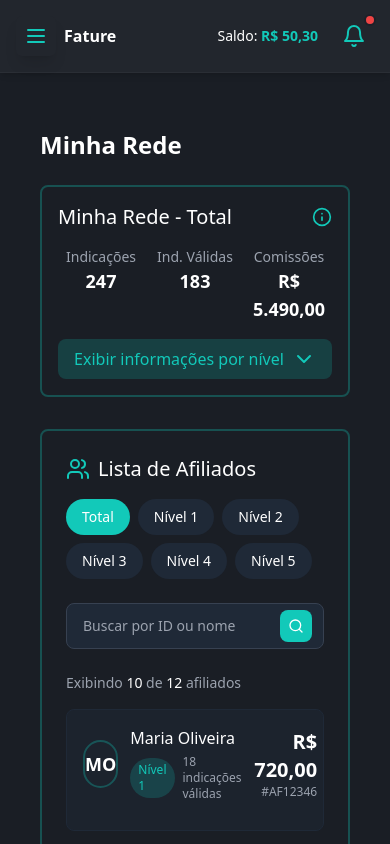
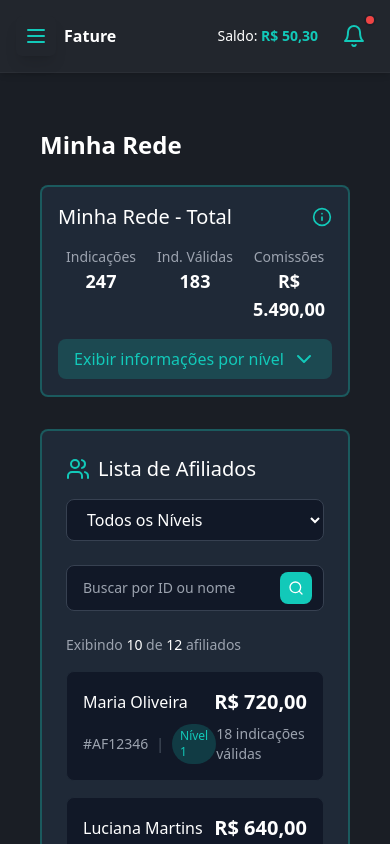
Before and after one commit to ederziomek/frontend-afiliados-fature, a Next.js app: page /minha-rede in a window 390 px wide. Built offline with nearby package versions, Linux system fonts and the light colour scheme.

Commit message:
Reorganizar layout dos cards mobile e ajustar cores dos frames conforme feedback do usuário

```diff
--- a/src/components/minha-rede/lista_afiliados.tsx
+++ b/src/components/minha-rede/lista_afiliados.tsx
@@ -12,10 +12,6 @@ interface NivelCardProps {
   indicacoes: number;
   indValidas: number;
   comissoes: string;
-}
-
-interface AvatarProps {
-  nome: string;
 }
 
 interface AfiliadoData {
@@ -49,7 +45,7 @@ interface ResumoData {
 // Componente para o card de resumo por nível
 const NivelCard: React.FC<NivelCardProps> = ({ titulo, indicacoes, indValidas, comissoes }) => {
   return (
-    <div className="bg-darker rounded-lg p-4 border-2 border-primary/30">
+    <div className="bg-gray-800 rounded-lg p-4 border-2 border-primary/30">
       <h2 className="text-lg font-medium mb-3">{titulo}</h2>
       <div className="space-y-2">
         <div className="flex justify-between">
@@ -65,23 +61,6 @@ const NivelCard: React.FC<NivelCardProps> = ({ titulo, indicacoes, indValidas, c
           <span className="font-medium text-success">R$ {comissoes}</span>
         </div>
       </div>
-    </div>
-  );
-};
-
-// Componente para o avatar com iniciais
-const Avatar: React.FC<AvatarProps> = ({ nome }) => {
-  const getInitials = (name: string): string => {
-    const names = name.split(' ');
-    if (names.length >= 2) {
-      return `${names[0][0]}${names[1][0]}`;
-    }
-    return names[0].substring(0, 2);
-  };
-
-  return (
-    <div className="w-12 h-12 rounded-full bg-darker border-2 border-primary/30 flex items-center justify-center text-lg font-bold">
-      {getInitials(nome)}
     </div>
   );
 };
@@ -203,7 +182,7 @@ const ListaAfiliados: React.FC<ListaAfiliadosProps> = ({ data }) => {
         <h1 className="text-2xl font-bold mb-6">Minha Rede</h1>
 
         {/* Card Total */}
-        <div className="border-2 border-primary/30 bg-darker rounded-lg p-4 mb-4 transition-all hover:translate-y-[-2px]">
+        <div className="border-2 border-primary/30 bg-gray-800 rounded-lg p-4 mb-4 transition-all hover:translate-y-[-2px]">
           <div className="flex justify-between items-center mb-4">
             <h2 className="text-xl font-medium">Minha Rede - Total</h2>
             <Info className="text-primary" size={20} />
@@ -271,51 +250,27 @@ const ListaAfiliados: React.FC<ListaAfiliadosProps> = ({ data }) => {
       </div>
 
       {/* Seção de Lista de Afiliados */}
-      <div className="border-2 border-primary/30 bg-darker rounded-lg p-6">
+      <div className="border-2 border-primary/30 bg-gray-800 rounded-lg p-6">
         <div className="flex flex-col md:flex-row justify-between items-start md:items-center mb-6 gap-4">
           <div className="flex items-center">
             <Users className="text-primary mr-2" size={24} />
             <h2 className="text-xl font-medium">Lista de Afiliados</h2>
           </div>
 
-          {/* Tabs de Filtro por Nível */}
-          <div className="flex flex-wrap gap-2">
-            <button
-              className={`py-2 px-4 rounded-full text-sm transition-all ${nivelFiltro === 'total' ? 'bg-primary text-darker' : 'bg-gray-800 text-white'}`}
-              onClick={() => setNivelFiltro('total')}
+          {/* Seletor de Nível (Dropdown) */}
+          <div className="w-full md:w-auto">
+            <select
+              className="w-full md:w-auto bg-gray-900 border border-gray-700 rounded-lg py-2 px-4 text-white focus:outline-none focus:border-primary"
+              value={nivelFiltro}
+              onChange={(e) => setNivelFiltro(e.target.value)}
             >
-              Total
-            </button>
-            <button
-              className={`py-2 px-4 rounded-full text-sm transition-all ${nivelFiltro === 'nivel1' ? 'bg-primary text-darker' : 'bg-gray-800 text-white'}`}
-              onClick={() => setNivelFiltro('nivel1')}
-            >
-              Nível 1
-            </button>
-            <button
-              className={`py-2 px-4 rounded-full text-sm transition-all ${nivelFiltro === 'nivel2' ? 'bg-primary text-darker' : 'bg-gray-800 text-white'}`}
-              onClick={() => setNivelFiltro('nivel2')}
-            >
-              Nível 2
-            </button>
-            <button
-              className={`py-2 px-4 rounded-full text-sm transition-all ${nivelFiltro === 'nivel3' ? 'bg-primary text-darker' : 'bg-gray-800 text-white'}`}
-              onClick={() => setNivelFiltro('nivel3')}
-            >
-              Nível 3
-            </button>
-            <button
-              className={`py-2 px-4 rounded-full text-sm transition-all ${nivelFiltro === 'nivel4' ? 'bg-primary text-darker' : 'bg-gray-800 text-white'}`}
-              onClick={() => setNivelFiltro('nivel4')}
-            >
-              Nível 4
-            </button>
-            <button
-              className={`py-2 px-4 rounded-full text-sm transition-all ${nivelFiltro === 'nivel5' ? 'bg-primary text-darker' : 'bg-gray-800 text-white'}`}
-              onClick={() => setNivelFiltro('nivel5')}
-            >
-              Nível 5
-            </button>
+              <option value="total">Todos os Níveis</option>
+              <option value="nivel1">Nível 1</option>
+              <option value="nivel2">Nível 2</option>
+              <option value="nivel3">Nível 3</option>
+              <option value="nivel4">Nível 4</option>
+              <option value="nivel5">Nível 5</option>
+            </select>
           </div>
         </div>
 
@@ -324,7 +279,7 @@ const ListaAfiliados: React.FC<ListaAfiliadosProps> = ({ data }) => {
           <input
             type="text"
             placeholder="Buscar por ID ou nome"
-            className="w-full bg-gray-800 border border-gray-700 rounded-lg py-3 px-4 pr-10 text-sm focus:outline-none focus:border-primary"
+            className="w-full bg-gray-900 border border-gray-700 rounded-lg py-3 px-4 pr-10 text-sm focus:outline-none focus:border-primary"
             value={termoBusca}
             onChange={(e) => setTermoBusca(e.target.value)}
           />
@@ -447,26 +402,23 @@ const ListaAfiliados: React.FC<ListaAfiliadosProps> = ({ data }) => {
         {/* Cards Mobile */}
         <div className="md:hidden space-y-4">
           {dadosPaginados.map((afiliado) => (
-            <div key={afiliado.id} className="bg-gray-800/50 rounded-lg p-4 border border-gray-800">
-              <div className="flex items-center justify-between mb-3">
+            <div key={afiliado.id} className="bg-gray-900 rounded-lg p-4 border border-gray-800">
+              {/* Primeira linha: Nome e Comissão */}
+              <div className="flex justify-between items-center mb-2">
+                <h3 className="font-medium text-base">{afiliado.nome}</h3>
+                <p className="text-success text-xl font-semibold">{afiliado.comissao}</p>
+              </div>
+
+              {/* Segunda linha: ID, Nível e Indicações */}
+              <div className="flex items-center justify-between text-sm">
                 <div className="flex items-center">
-                  <Avatar nome={afiliado.nome} />
-                  <div className="ml-3">
-                    <h3 className="font-medium text-base">{afiliado.nome}</h3>
-                    <div className="flex items-center mt-1">
-                      <span className="bg-primary/20 text-primary px-2 py-1 rounded-full text-xs">
-                        Nível {afiliado.nivel}
-                      </span>
-                      <span className="text-xs text-gray-400 ml-2">
-                        {afiliado.indValidas} indicações válidas
-                      </span>
-                    </div>
-                  </div>
+                  <span className="text-gray-400">{afiliado.id}</span>
+                  <span className="mx-2 text-gray-600">|</span>
+                  <span className="bg-primary/20 text-primary px-2 py-1 rounded-full text-xs">
+                    Nível {afiliado.nivel}
+                  </span>
                 </div>
-                <div className="text-right">
-                  <p className="text-success text-xl font-semibold">{afiliado.comissao}</p>
-                  <p className="text-xs text-gray-400">{afiliado.id}</p>
-                </div>
+                <span className="text-gray-400">{afiliado.indValidas} indicações válidas</span>
               </div>
             </div>
           ))}
@@ -522,7 +474,7 @@ const ListaAfiliados: React.FC<ListaAfiliadosProps> = ({ data }) => {
           <div className="flex items-center space-x-2 text-sm text-gray-400">
             <span>Itens por página:</span>
             <select
-              className="bg-gray-800 border border-gray-700 rounded px-2 py-1 text-white"
+              className="bg-gray-900 border border-gray-700 rounded px-2 py-1 text-white"
               value={itensPorPagina}
               onChange={(e) => {
                 setItensPorPagina(Number(e.target.value));
```
